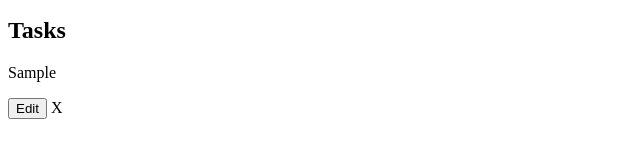
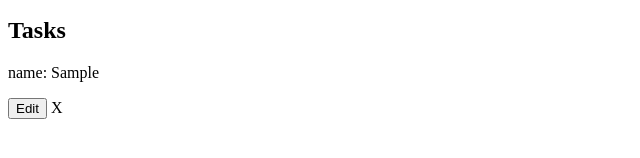
Before and after one commit to Dazmen/vue_todo, a plain HTML site: page index.html in a window 1280 px wide. Both pictures are taken after typing "Sample" into the empty fields and a click on the button "Submit!". Shown: the part 172-330 px from the top of the page, 0-640 px from the left. Drawn offline with nearby package versions, Linux system fonts and the light colour scheme.

```diff
--- a/index.html
+++ b/index.html
@@ -32,7 +32,7 @@
         <div v-if="todos.length > 0 && !isEditing">
             <h2>Tasks</h2>
             <div v-for="todo in todos" @click.prevent="toggleComplete(todo.id)">
-                <p >{{ todo.name }}</p>
+                <p> name: {{ todo.name }}</p>
                 <button @click.prevent="selectTodoEdit(todo)">Edit</button>
                 <span @click="removeTodo(todo.id)">X</span>
             </div>
```
